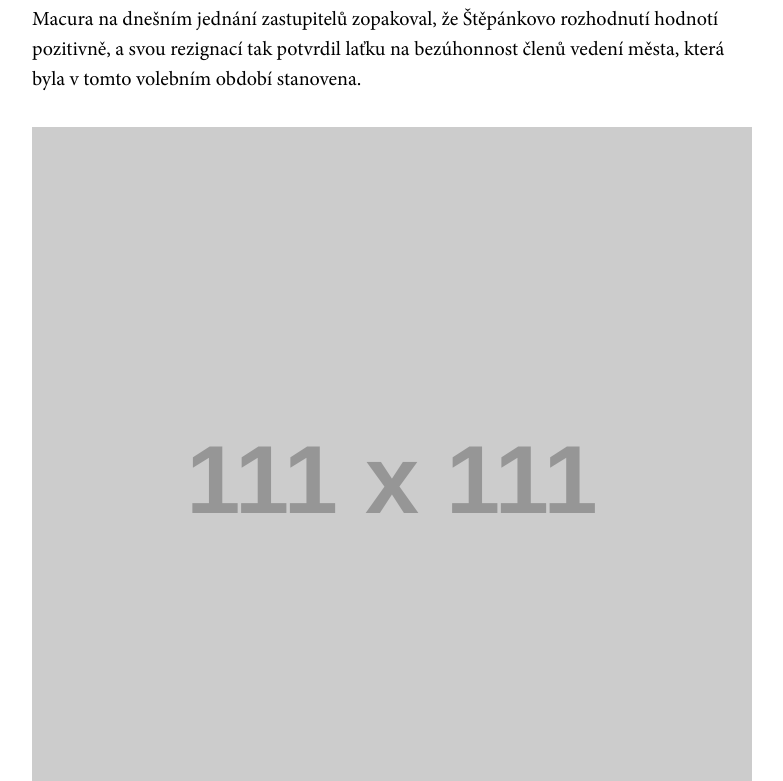
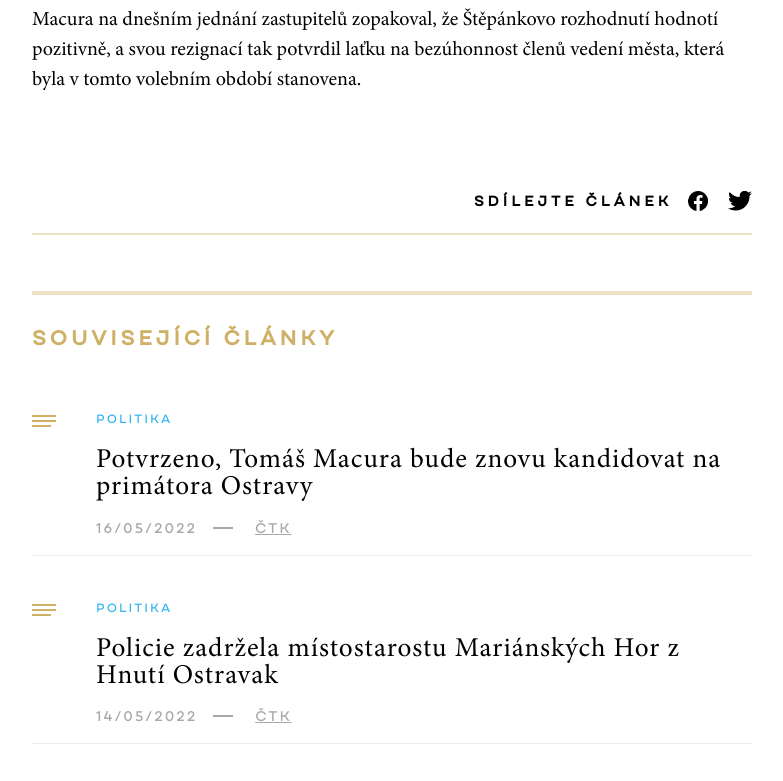
Before and after one commit to mizza-cz/patriot, a website: page app/article-s.html in a window 1280 px wide. Shown: the part 4300-5081 px from the top of the page, without its empty margins (60-843 px from the left). Drawn offline with nearby package versions, Linux system fonts and the light colour scheme; some packages are replaced by stand-ins of ours; placeholder pictures from the web are drawn by us; a script that the page names is missing.

```diff
--- a/app/article-s.html
+++ b/app/article-s.html
@@ -480,7 +480,7 @@
                           hodnotí pozitivně, a svou rezignací tak potvrdil laťku na bezúhonnost
                           členů vedení města, která byla v tomto volebním období stanovena.
                         </p>
-                        <div class="s-desktop" id="ssp-zone-165586" style="margin: auto">
+                        <div class="s-mobile" id="ssp-zone-165586" style="margin: auto">
                           <img
                             src="https://via.placeholder.com/111x111/blue?text=pouze text 165586"
                             loading="lazy"
```
